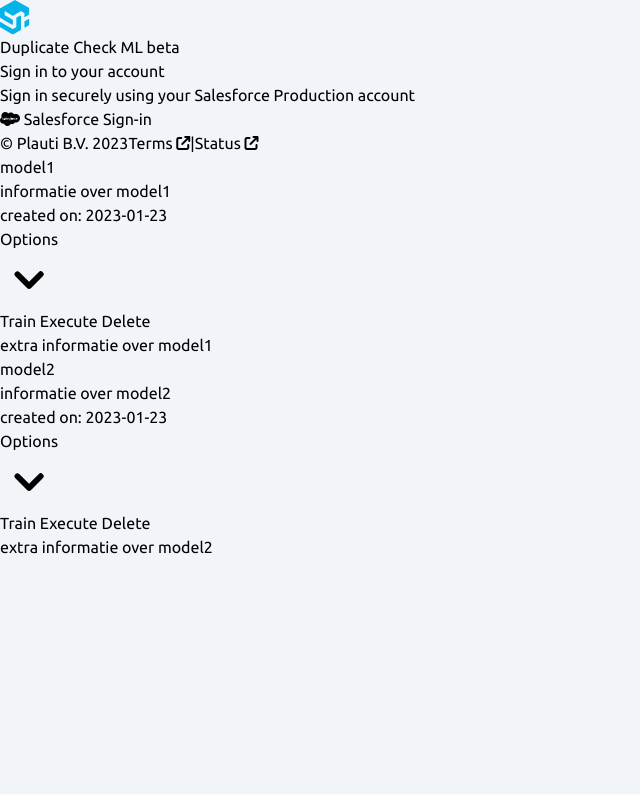
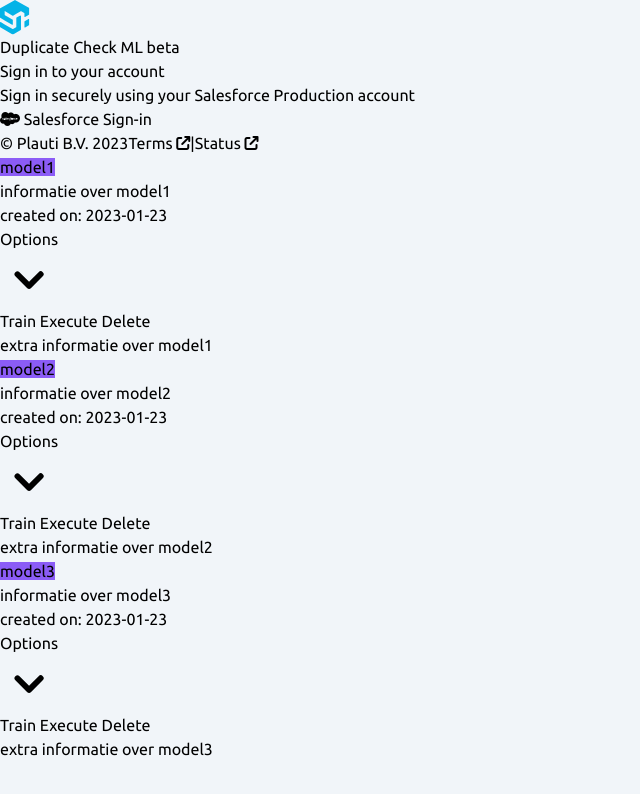
Before and after one commit to LynnMombarg/DuplicateCheck, a Vue app in the folder vue_ui/: page / in a window 1280 px wide. Shown: the top 794 px of the page, without its empty margins (0-640 px from the left). Built offline with nearby package versions, Linux system fonts and the light colour scheme.

Commit message:
kleuren en opmaak aangepast

```diff
--- a/vue_ui/src/components/Dashboard.vue
+++ b/vue_ui/src/components/Dashboard.vue
@@ -2,12 +2,12 @@
 
 
   <ul role="list" class="divide-y divide-gray-100">
-    <li v-for="model in models" :key="model.Information" class="flex py-5">
-      <div class="bg-white shadow w-full">
-        <div class="mx-auto max-w-7xl px-4 py-6 sm:px-6 lg:px-8 flex justify-between">
+    <li v-for="model in models" :key="model.Information" class="flex py-2" >
+      <div class="bg-white shadow w-full ">
+        <div class="mx-auto max-w-7xl px-4 py-6 sm:px-6 lg:px-8 flex justify-between ">
           <div class="flex gap-x-4">
             <div class="min-w-0 flex-auto">
-              <a href="#" class="bg-gray-900 text-white rounded-md px-3 py-2 text-sm font-medium" aria-current="page"> {{model.name}}</a>
+              <a href="#" class="bg-violet-400 text-white rounded-md px-3 py-1 text-sm font-medium" aria-current="page"> {{model.name}}</a>
             </div>
             <div class="min-w-0 flex-auto">
               <p class="text-sm  leading-6 text-gray-900">  {{model.Information}}</p>
@@ -41,14 +41,19 @@ const models = [
     Information: 'informatie over model2',
     details: 'extra informatie over model2',
     createdOn: '2023-01-23',
-  }
+  },
+  {
+    name: 'model3',
+    Information: 'informatie over model3',
+    details: 'extra informatie over model3',
+    createdOn: '2023-01-23',
+}
+
 ]
 </script>
 
 <style>
-.dropdown:focus-within .dropdown-menu {
-  opacity:1;
-  transform: translate(0) scale(1);
-  visibility: visible;
+.bg-violet-400 {
+  background-color: #8B5CF6;
 }
 </style>
--- a/vue_ui/src/components/ModelOptionsDropdown.vue
+++ b/vue_ui/src/components/ModelOptionsDropdown.vue
@@ -26,5 +26,9 @@ export default {
 </script>
 
 <style scoped>
-
+.dropdown:focus-within .dropdown-menu {
+  opacity:1;
+  transform: translate(0) scale(1);
+  visibility: visible;
+}
 </style>
```
